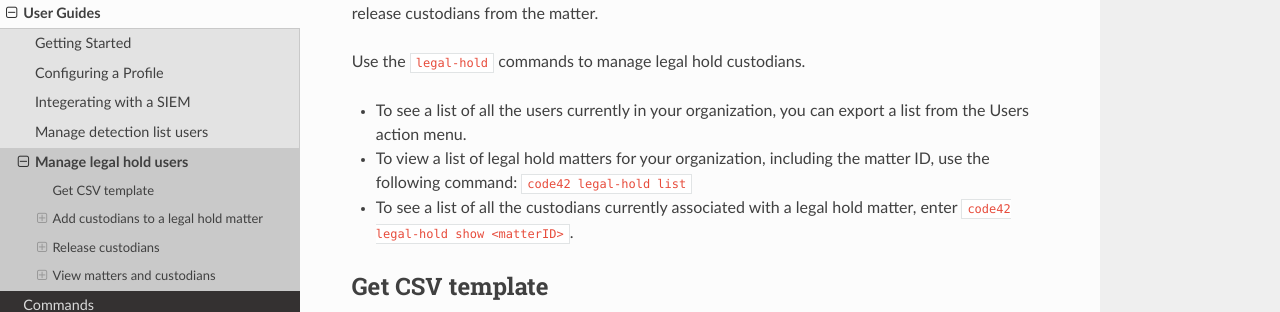
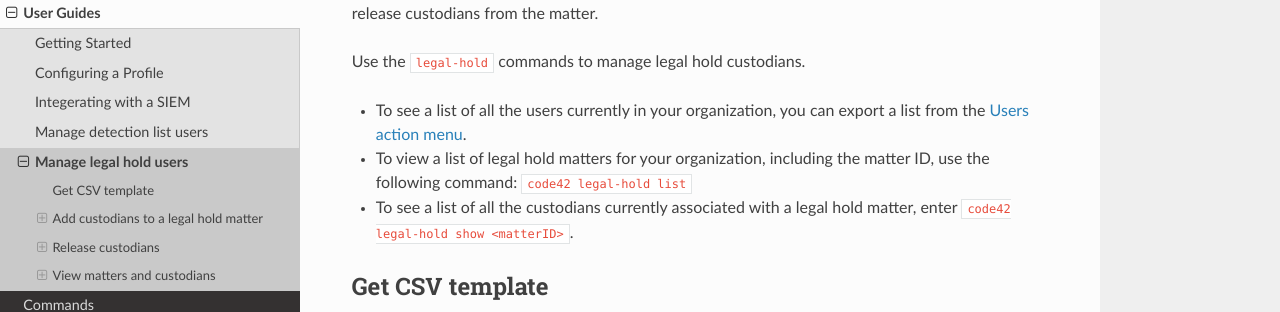
Before and after one commit to code42/code42cli, a Sphinx documentation site: the page built from docs/userguides/legalhold.md, in a window 1280 px wide and 900 px high. Shown: the part 182-494 px from the top of the window. Built offline with Sphinx 7.4.7 and the Read the Docs theme 2.0.0, drawn with Linux system fonts in a browser that asks for light colours; part of the change alters nothing that is shown.

```diff
--- a/docs/userguides/legalhold.md
+++ b/docs/userguides/legalhold.md
@@ -3,7 +3,7 @@
 Once you [create a legal hold matter in the Code42 console](https://support.code42.com/Administrator/Cloud/Configuring/Create_a_legal_hold_matter#Step_1:_Create_a_matter), you can use the Code42 CLI to add or release custodians from the matter.
 
 Use the `legal-hold` commands to manage legal hold custodians.
- - To see a list of all the users currently in your organization, you can export a list from the Users action menu.
+ - To see a list of all the users currently in your organization, you can export a list from the [Users action menu](https://support.code42.com/Administrator/Cloud/Code42_console_reference/Users_reference#Action_menu).
  - To view a list of legal hold matters for your organization, including the matter ID, use the following command:
    `code42 legal-hold list`
  - To see a list of all the custodians currently associated with a legal hold matter, enter `code42 legal-hold show <matterID>`.
```
